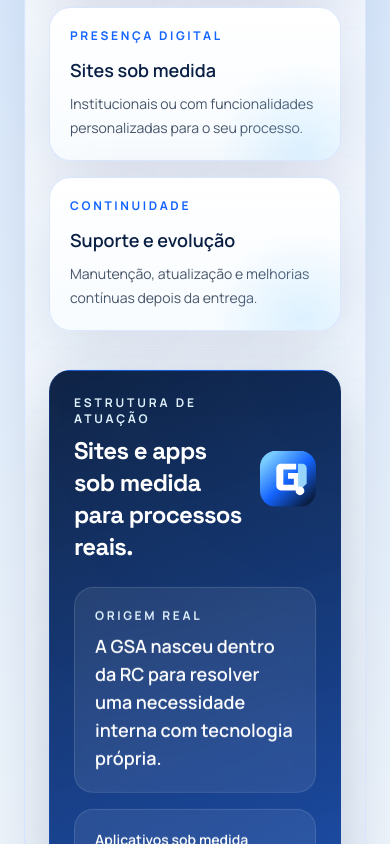
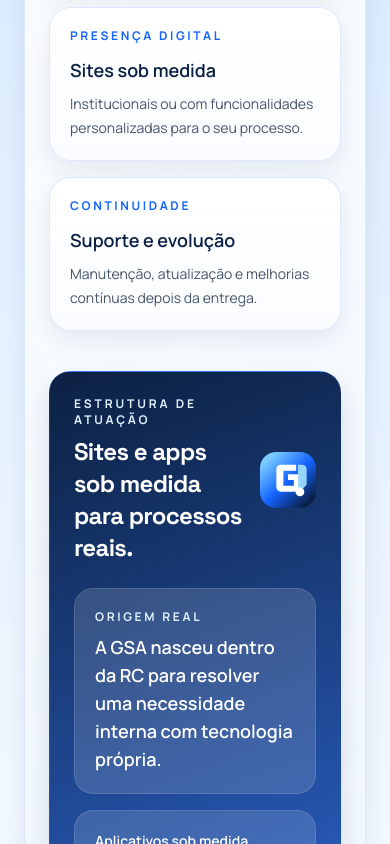
Before and after one commit to fharmacajr-a11y/GSA---SITE, a website: page index.html in a window 390 px wide. Shown: the part 1156-2000 px from the top of the page. Drawn offline with Linux system fonts and the light colour scheme.

Commit message:
chore: otimiza efeitos visuais e rolagem do site gsa

```diff
--- a/assets/css/custom.css
+++ b/assets/css/custom.css
@@ -8,7 +8,7 @@
   --surface: rgba(255, 255, 255, 0.9);
   --surface-strong: #ffffff;
   --border: rgba(20, 100, 255, 0.14);
-  --shadow: 0 24px 70px rgba(8, 34, 82, 0.12);
+  --shadow: 0 16px 42px rgba(8, 34, 82, 0.1);
 }
 
 html {
@@ -45,16 +45,16 @@ h4,
 }
 
 .site-header {
-  background: rgba(255, 255, 255, 0.74);
+  background: rgba(255, 255, 255, 0.84);
   border-bottom: 1px solid transparent;
-  backdrop-filter: blur(18px);
+  backdrop-filter: blur(10px);
   transition: background-color 180ms ease, border-color 180ms ease, box-shadow 180ms ease;
 }
 
 .site-header.is-scrolled {
-  background: rgba(255, 255, 255, 0.92);
+  background: rgba(255, 255, 255, 0.96);
   border-color: rgba(20, 100, 255, 0.1);
-  box-shadow: 0 10px 28px rgba(10, 31, 68, 0.08);
+  box-shadow: 0 8px 22px rgba(10, 31, 68, 0.07);
 }
 
 .brand-lockup {
@@ -67,7 +67,7 @@ h4,
   width: 2.9rem;
   height: 2.9rem;
   border-radius: 1rem;
-  box-shadow: 0 14px 32px rgba(20, 100, 255, 0.18);
+  box-shadow: 0 10px 22px rgba(20, 100, 255, 0.14);
 }
 
 .nav-link {
@@ -127,7 +127,7 @@ textarea:focus-visible {
   margin-top: 0.35rem;
   border-radius: 1.5rem;
   background: rgba(255, 255, 255, 0.94);
-  box-shadow: 0 18px 38px rgba(10, 31, 68, 0.12);
+  box-shadow: 0 12px 28px rgba(10, 31, 68, 0.1);
 }
 
 .pill {
@@ -139,7 +139,7 @@ textarea:focus-visible {
   color: var(--brand-dark);
   padding: 0.65rem 1rem;
   border-radius: 999px;
-  box-shadow: 0 12px 34px rgba(10, 31, 68, 0.06);
+  box-shadow: 0 8px 20px rgba(10, 31, 68, 0.05);
 }
 
 .pill-dot {
@@ -157,7 +157,7 @@ textarea:focus-visible {
   position: relative;
   overflow: hidden;
   border: 1px solid var(--border);
-  background: linear-gradient(180deg, rgba(255, 255, 255, 0.96), rgba(247, 251, 255, 0.92));
+  background: linear-gradient(180deg, rgba(255, 255, 255, 0.98), rgba(249, 252, 255, 0.94));
   border-radius: 1.75rem;
   box-shadow: var(--shadow);
 }
@@ -169,11 +169,11 @@ textarea:focus-visible {
 .timeline-card::before {
   content: "";
   position: absolute;
-  inset: auto -20% -56% auto;
-  width: 12rem;
-  height: 12rem;
+  inset: auto -14% -42% auto;
+  width: 8.5rem;
+  height: 8.5rem;
   border-radius: 999px;
-  background: radial-gradient(circle, rgba(121, 203, 255, 0.22), transparent 65%);
+  background: radial-gradient(circle, rgba(121, 203, 255, 0.14), transparent 68%);
 }
 
 .hero-shell {
@@ -181,41 +181,38 @@ textarea:focus-visible {
   overflow: hidden;
   border: 1px solid rgba(20, 100, 255, 0.12);
   border-radius: 2rem;
-  background:
-    linear-gradient(135deg, rgba(255, 255, 255, 0.96), rgba(234, 244, 255, 0.8)),
-    linear-gradient(180deg, rgba(20, 100, 255, 0.06), transparent);
-  box-shadow: 0 30px 80px rgba(10, 31, 68, 0.12);
+  background: linear-gradient(145deg, rgba(255, 255, 255, 0.98), rgba(239, 247, 255, 0.9));
+  box-shadow: 0 18px 48px rgba(10, 31, 68, 0.1);
 }
 
 .hero-shell::before {
   content: "";
   position: absolute;
-  inset: -35% auto auto -12%;
-  width: 18rem;
-  height: 18rem;
+  inset: -22% auto auto -8%;
+  width: 13rem;
+  height: 13rem;
   border-radius: 999px;
-  background: radial-gradient(circle, rgba(20, 100, 255, 0.15), transparent 65%);
+  background: radial-gradient(circle, rgba(20, 100, 255, 0.1), transparent 68%);
 }
 
 .hero-shell::after {
   content: "";
   position: absolute;
-  inset: auto -12% -28% auto;
-  width: 18rem;
-  height: 18rem;
+  inset: auto -8% -18% auto;
+  width: 12rem;
+  height: 12rem;
   border-radius: 999px;
-  background: radial-gradient(circle, rgba(121, 203, 255, 0.22), transparent 65%);
+  background: radial-gradient(circle, rgba(121, 203, 255, 0.14), transparent 68%);
 }
 
 .hero-mesh {
   position: absolute;
   inset: 0;
-  opacity: 0.35;
+  opacity: 0.2;
   background-image:
-    linear-gradient(rgba(20, 100, 255, 0.08) 1px, transparent 1px),
-    linear-gradient(90deg, rgba(20, 100, 255, 0.08) 1px, transparent 1px);
-  background-size: 2rem 2rem;
-  mask-image: linear-gradient(180deg, rgba(0, 0, 0, 0.85), rgba(0, 0, 0, 0.18));
+    linear-gradient(rgba(20, 100, 255, 0.06) 1px, transparent 1px),
+    linear-gradient(90deg, rgba(20, 100, 255, 0.06) 1px, transparent 1px);
+  background-size: 2.4rem 2.4rem;
 }
 
 .hero-panel {
@@ -224,18 +221,16 @@ textarea:focus-visible {
   overflow: hidden;
   border-radius: 1.75rem;
   border: 1px solid rgba(20, 100, 255, 0.16);
-  background:
-    linear-gradient(160deg, rgba(7, 28, 62, 0.96), rgba(20, 100, 255, 0.92)),
-    radial-gradient(circle at top right, rgba(121, 203, 255, 0.4), transparent 40%);
+  background: linear-gradient(160deg, rgba(7, 28, 62, 0.97), rgba(20, 100, 255, 0.88) 78%);
   color: #ffffff;
-  box-shadow: 0 26px 70px rgba(10, 31, 68, 0.22);
+  box-shadow: 0 18px 42px rgba(10, 31, 68, 0.18);
 }
 
 .hero-node {
   border: 1px solid rgba(255, 255, 255, 0.12);
   border-radius: 1.2rem;
-  background: rgba(255, 255, 255, 0.08);
-  backdrop-filter: blur(10px);
+  background: rgba(255, 255, 255, 0.12);
+  backdrop-filter: blur(4px);
 }
 
 .eyebrow {
@@ -295,7 +290,7 @@ textarea:focus-visible {
   color: #ffffff;
   font-family: "Space Grotesk", sans-serif;
   font-weight: 700;
-  box-shadow: 0 18px 35px rgba(20, 100, 255, 0.24);
+  box-shadow: 0 12px 24px rgba(20, 100, 255, 0.18);
 }
 
 .quote-card {
@@ -328,20 +323,18 @@ textarea:focus-visible {
   position: relative;
   overflow: hidden;
   border-radius: 2rem;
-  background:
-    linear-gradient(135deg, rgba(10, 31, 68, 0.98), rgba(20, 100, 255, 0.95)),
-    radial-gradient(circle at top right, rgba(121, 203, 255, 0.28), transparent 34%);
+  background: linear-gradient(135deg, rgba(10, 31, 68, 0.98), rgba(20, 100, 255, 0.92));
   color: #ffffff;
 }
 
 .cta-band::after {
   content: "";
   position: absolute;
-  inset: auto -12% -50% auto;
-  width: 16rem;
-  height: 16rem;
+  inset: auto -8% -36% auto;
+  width: 11rem;
+  height: 11rem;
   border-radius: 999px;
-  background: radial-gradient(circle, rgba(121, 203, 255, 0.28), transparent 65%);
+  background: radial-gradient(circle, rgba(121, 203, 255, 0.16), transparent 68%);
 }
 
 .link-card {
@@ -365,7 +358,7 @@ textarea:focus-visible {
 }
 
 .float-soft {
-  animation: floatY 6s ease-in-out infinite;
+  animation: floatY 7.5s ease-in-out infinite;
 }
 
 @media (prefers-reduced-motion: reduce) {
@@ -379,6 +372,15 @@ textarea:focus-visible {
 }
 
 @media (max-width: 767px) {
+  .site-header,
+  .hero-node {
+    backdrop-filter: none;
+  }
+
+  .site-header {
+    background: rgba(255, 255, 255, 0.96);
+  }
+
   .brand-lockup {
     gap: 0.65rem;
   }
@@ -391,6 +393,7 @@ textarea:focus-visible {
   .hero-shell,
   .cta-band {
     border-radius: 1.5rem;
+    box-shadow: 0 12px 28px rgba(10, 31, 68, 0.08);
   }
 
   .hero-panel,
@@ -400,10 +403,37 @@ textarea:focus-visible {
   .contact-card,
   .timeline-card {
     border-radius: 1.35rem;
+    box-shadow: 0 10px 24px rgba(8, 34, 82, 0.08);
   }
 
+  .section-card::before,
+  .service-card::before,
+  .detail-card::before,
+  .contact-card::before,
+  .timeline-card::before,
+  .hero-shell::before,
+  .hero-shell::after,
+  .cta-band::after,
   .grid-accent::after {
     display: none;
+  }
+
+  .hero-mesh {
+    opacity: 0.12;
+    background-size: 2.8rem 2.8rem;
+  }
+
+  .hero-panel {
+    background: linear-gradient(160deg, rgba(7, 28, 62, 0.98), rgba(20, 100, 255, 0.84) 82%);
+    box-shadow: 0 14px 30px rgba(10, 31, 68, 0.14);
+  }
+
+  .hero-node {
+    background: rgba(255, 255, 255, 0.14);
+  }
+
+  .float-soft {
+    animation: none;
   }
 
   .process-step {
```
